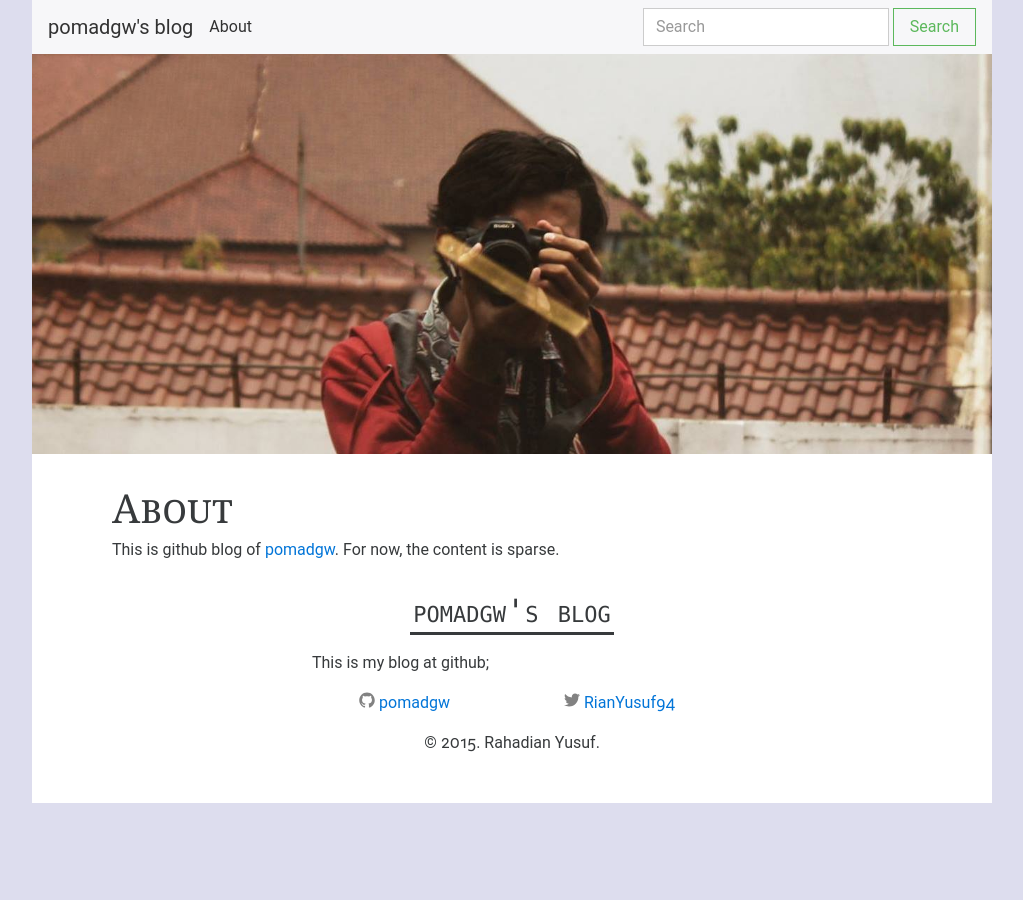
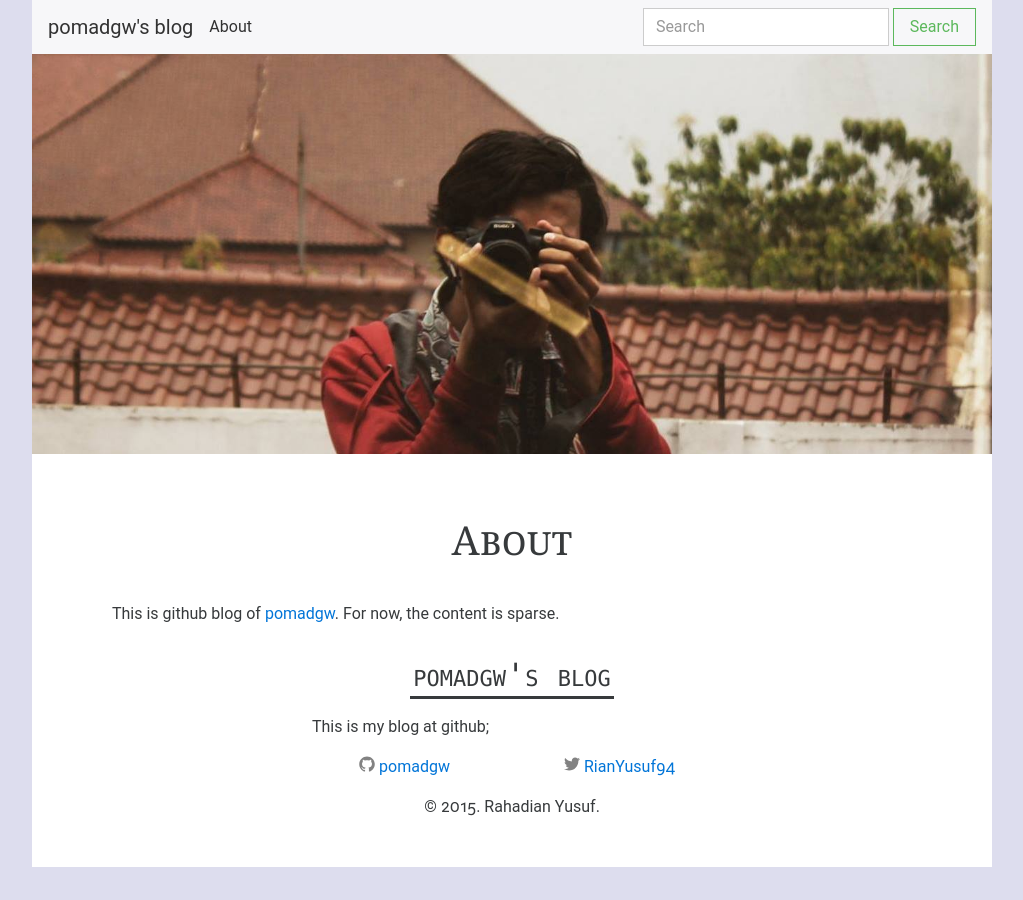
Before and after one commit to pomadgw/pomadgw.github.io, a Jekyll site: the page built from about.md, in a window 1280 px wide. Shown: the whole page, without its empty margins (128-1151 px from the left). Built offline with Jekyll 4.4.1, drawn with Linux system fonts in a browser that asks for light colours; nearby versions of some CDN libraries.

Commit message:
modify page layout

```diff
--- a/_layouts/page.html
+++ b/_layouts/page.html
@@ -3,7 +3,7 @@ layout: default
 ---
 <article class="post">
 
-  <header class="post-header">
+  <header class="post-header header">
     <h1 class="post-title">{{ page.title }}</h1>
   </header>
 
```
